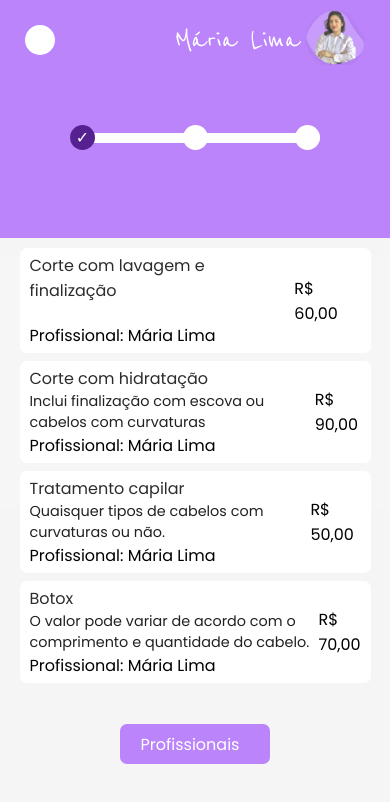
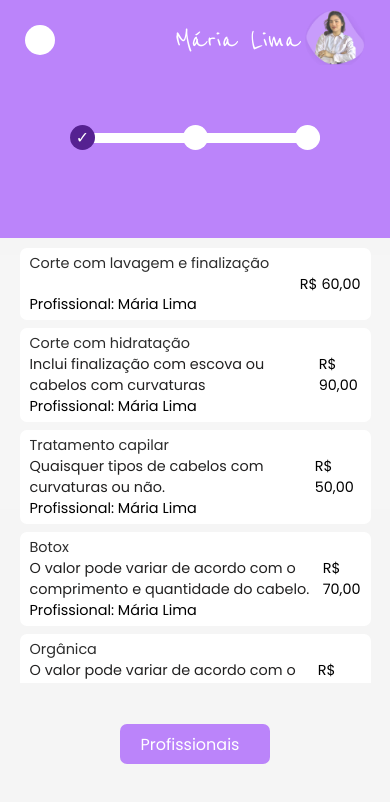
Before and after one commit to patrikferreira/studio-project, a Next.js app: page /service in a window 390 px wide. Shown: the top 802 px of the page. Built offline with nearby package versions, Linux system fonts and the light colour scheme.

Commit message:
[CHORE]: ajustes na service page

```diff
--- a/src/app/(aplication)/page.module.css
+++ b/src/app/(aplication)/page.module.css
@@ -712,6 +712,19 @@
     width: 200px;
   }
 
+  /* service page */
+  .serviceInfo > h3 {
+    font-size: 0.9rem;
+  }
+
+  .serviceTitle {
+    font-size: 0.9rem;
+  }
+
+  .price {
+    font-size: 0.9rem;
+  }
+
   /* progress status */
   .progressBar {
     width: 250px;
--- a/src/app/components/CardService.tsx
+++ b/src/app/components/CardService.tsx
@@ -47,7 +47,7 @@ export default function CardService({ service, selected }: Props) {
                     <p>{searchProfessional(service)}</p>
                 </div>
             </div>
-            <p>{service.price}</p>
+            <p className={style.price}>{service.price}</p>
         </div>
 
 )}
```
